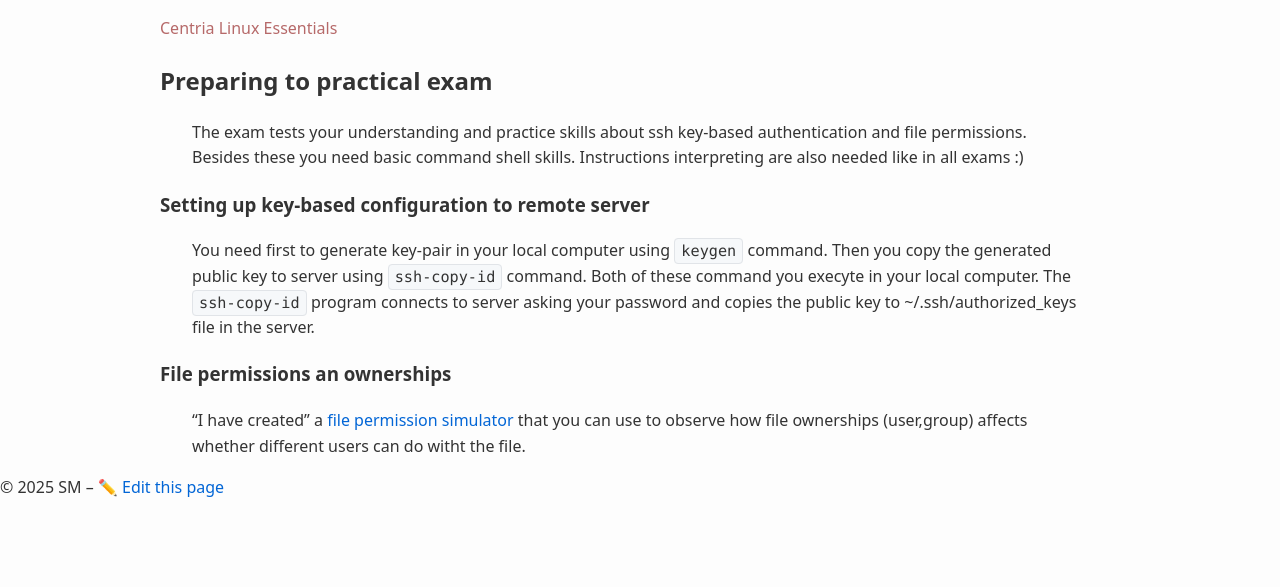
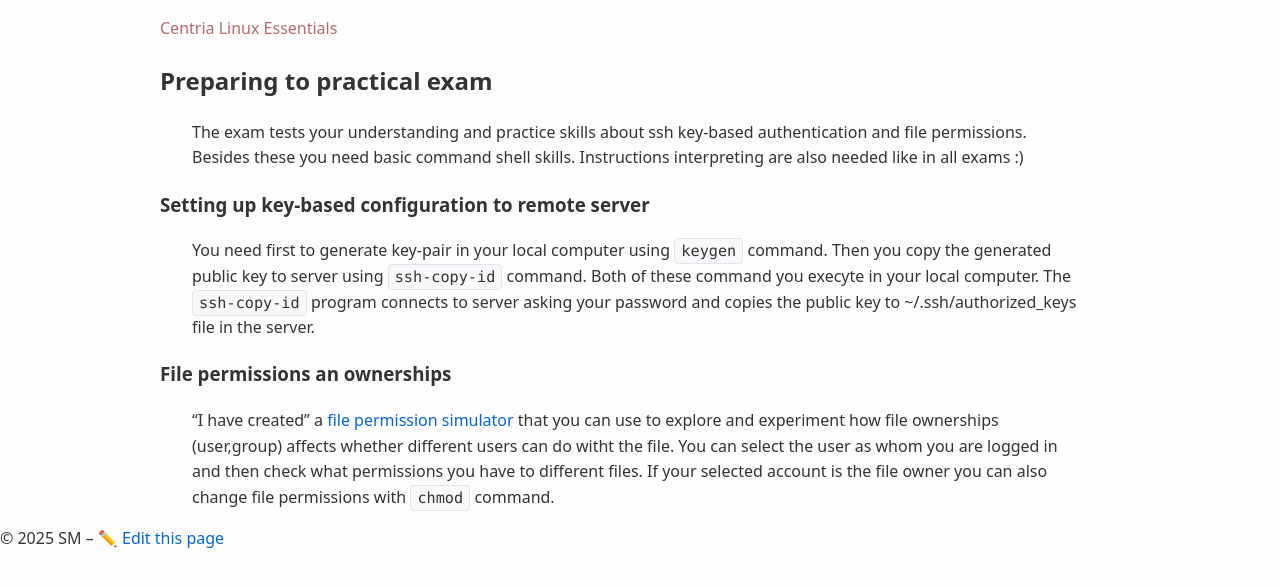
Before and after one commit to averkoc/lxprivate, a Jekyll site: the page built from docs/prepare.md, in a window 1280 px wide. Shown: the top 587 px of the page. Built offline with Jekyll 4.4.1, drawn with Linux system fonts in a browser that asks for light colours; our own code applies the rules of GitHub Pages for plain Markdown files.

Commit message:
Update prepare.md

```diff
--- a/docs/prepare.md
+++ b/docs/prepare.md
@@ -9,4 +9,4 @@ You need first to generate key-pair in your local computer using `keygen` comman
 Both of these command you execyte in your local computer. The `ssh-copy-id` program connects to server asking your password and copies the public key to ~/.ssh/authorized_keys file in the server.
 
 ### File permissions an ownerships
-"I have created" a [file permission simulator](perms.html) that you can use to observe how file ownerships (user,group) affects whether different users can do witht the file.
+"I have created" a [file permission simulator](perms.html) that you can use to explore and experiment how file ownerships (user,group) affects whether different users can do witht the file. You can select the user as whom you are logged in and then check what permissions you have to different files. If your selected account is the file owner you can also change file permissions with `chmod` command.
```
